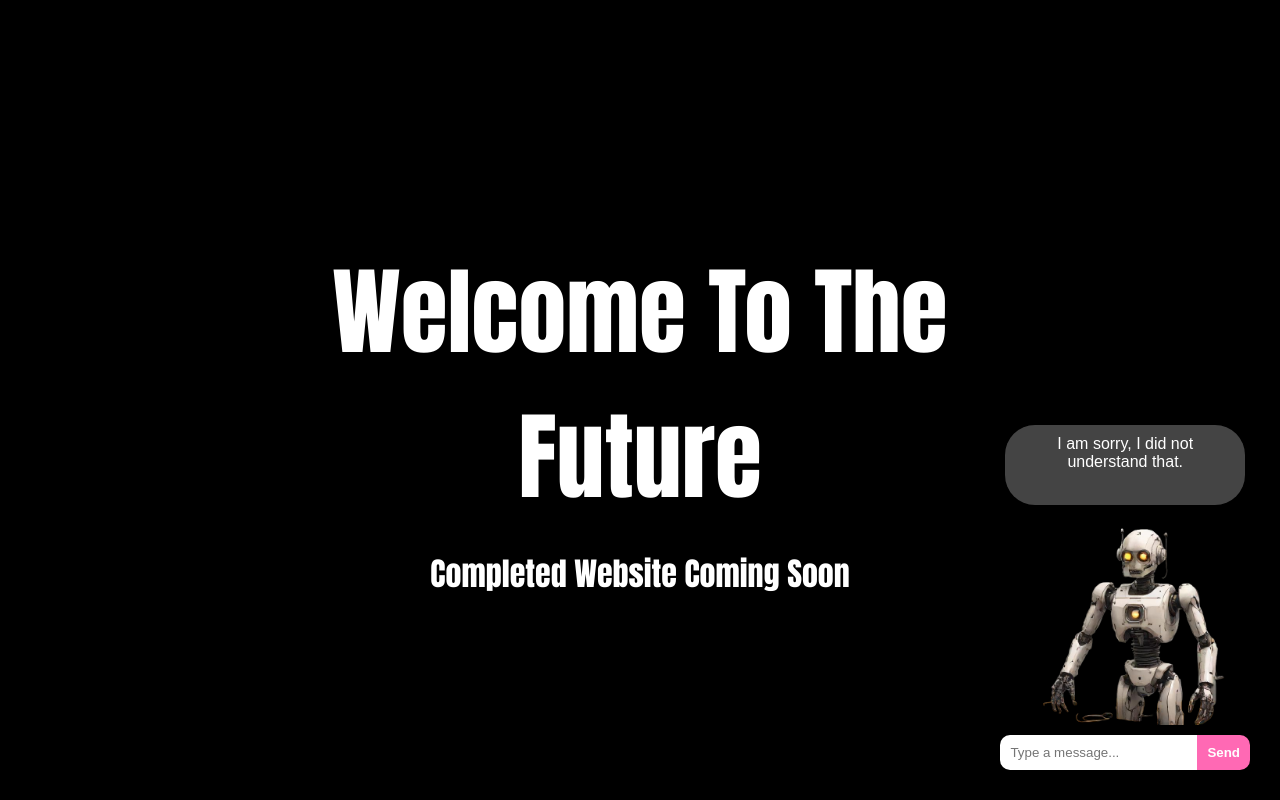
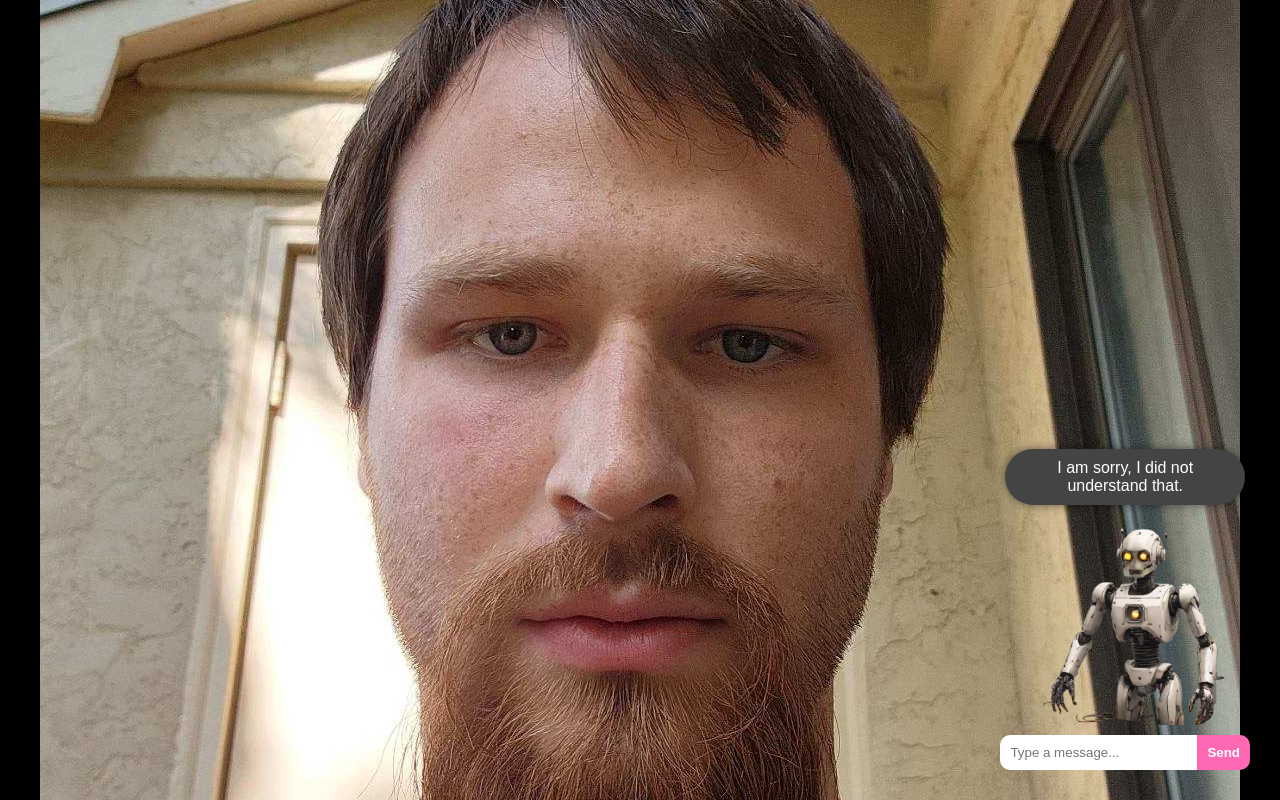
Before and after one commit to mcsqueetch/Trans-Moms, a plain HTML site: page index.html in a window 1280 px wide. Both pictures are taken after typing "Sample" into the empty fields and a click on the button "Send". Shown: the top 800 px of the page. Drawn offline with Linux system fonts and the light colour scheme.

Commit message:
Update index.html

```diff
--- a/index.html
+++ b/index.html
@@ -15,9 +15,9 @@
             justify-content: center;
             align-items: center;
         }
-        .text-container {
+        .image-container {
             text-align: center;
-            z-index: 1; /* Ensure text is above bot container */
+            z-index: 1; /* Ensure image is above bot container */
             position: absolute;
             top: 50%;
             left: 50%;
@@ -31,14 +31,14 @@
             flex-direction: column;
             align-items: center;
             padding: 10px;
-            z-index: 2; /* Ensure bot container is above text */
+            z-index: 2; /* Ensure bot container is above image */
         }
         .bot-message {
             background: #444;
             color: #fff;
             padding: 10px 20px;
             width: 200px;
-            height: 60px;
+            height: auto;
             text-align: center;
             border-radius: 30px;
             box-shadow: 0 0 10px rgba(0, 0, 0, 0.5);
@@ -73,33 +73,18 @@
         .bot-container img {
             width: 200px;
         }
-
-        .welcome-heading {
-            font-family: Impact, sans-serif;
-            font-size: 6em;
-            color: #fff;
-            margin-bottom: 20px;
-        }
-
-        .coming-soon {
-            font-family: Impact, sans-serif;
-            font-size: 2em;
-            color: #fff;
-            margin-top: 10px;
-        }
     </style>
 </head>
 <body>
-    <div class="text-container">
-        <h1 class="welcome-heading">Welcome To The Future</h1>
-        <h2 class="coming-soon">Completed Website Coming Soon</h2>
+    <div class="image-container">
+        <img src="Vinny.jpg" alt="Vinny">
     </div>
 
     <div class="bot-container" id="botContainer">
-        <img src="robot.png" alt="Chatbot Image">
-        <div class="bot-message" id="botMessage"></div>
+        <img src="robot.png" alt="Chatbot Image" aria-label="Chatbot Image">
+        <div class="bot-message" id="botMessage" aria-live="polite"></div>
         <div class="chat-input">
-            <input type="text" id="userInput" placeholder="Type a message..." />
+            <input type="text" id="userInput" placeholder="Type a message..." aria-label="Chat input" />
             <button onclick="sendMessage()">Send</button>
         </div>
     </div>
@@ -130,6 +115,9 @@
         function showBotMessage(message) {
             botMessage.textContent = message;
             botMessage.style.display = 'block'; // Show the message bubble
+            setTimeout(() => {
+                botMessage.style.display = 'none'; // Hide the message after 5 seconds
+            }, 5000);
         }
 
         function getRandomEdgingResponse() {
```
